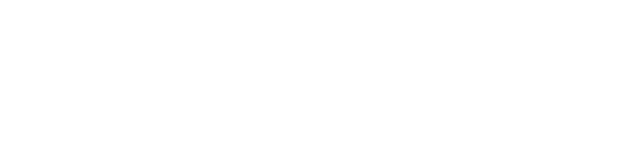
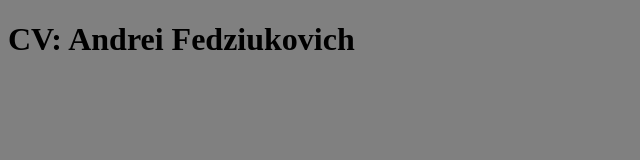
Before and after one commit to afedziukovich/rsschool-cv, a plain HTML site: page index.html in a window 1280 px wide. Shown: the whole page, without its empty margins (0-640 px from the left). Drawn offline with Linux system fonts and the light colour scheme.

Commit message:
feat: added first level header

```diff
--- a/index.html
+++ b/index.html
@@ -4,9 +4,9 @@
     <meta charset="UTF-8">
     <meta name="viewport" content="width=device-width, initial-scale=1.0">
     <title>CV: Andrei Fedziukovich</title>
-    <link rel="stylesheet" href="style.css">
+    <link rel="stylesheet" href="./style.css">
 </head>
 <body>
-
+    <h1>CV: Andrei Fedziukovich</h1>
 </body>
 </html>
--- a/style.css
+++ b/style.css
@@ -0,0 +1,3 @@
+body {
+    background-color: grey;
+}
```
